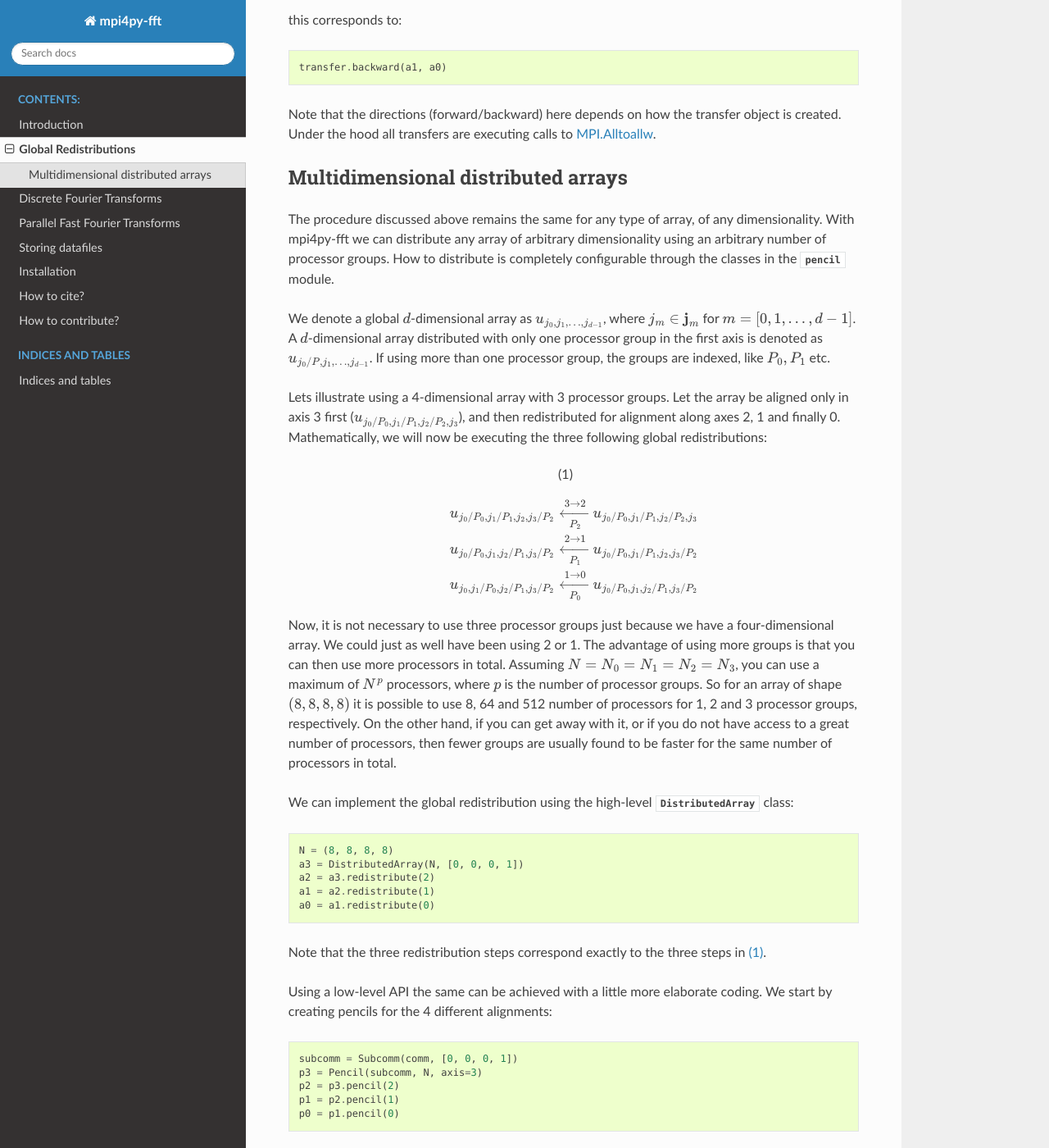
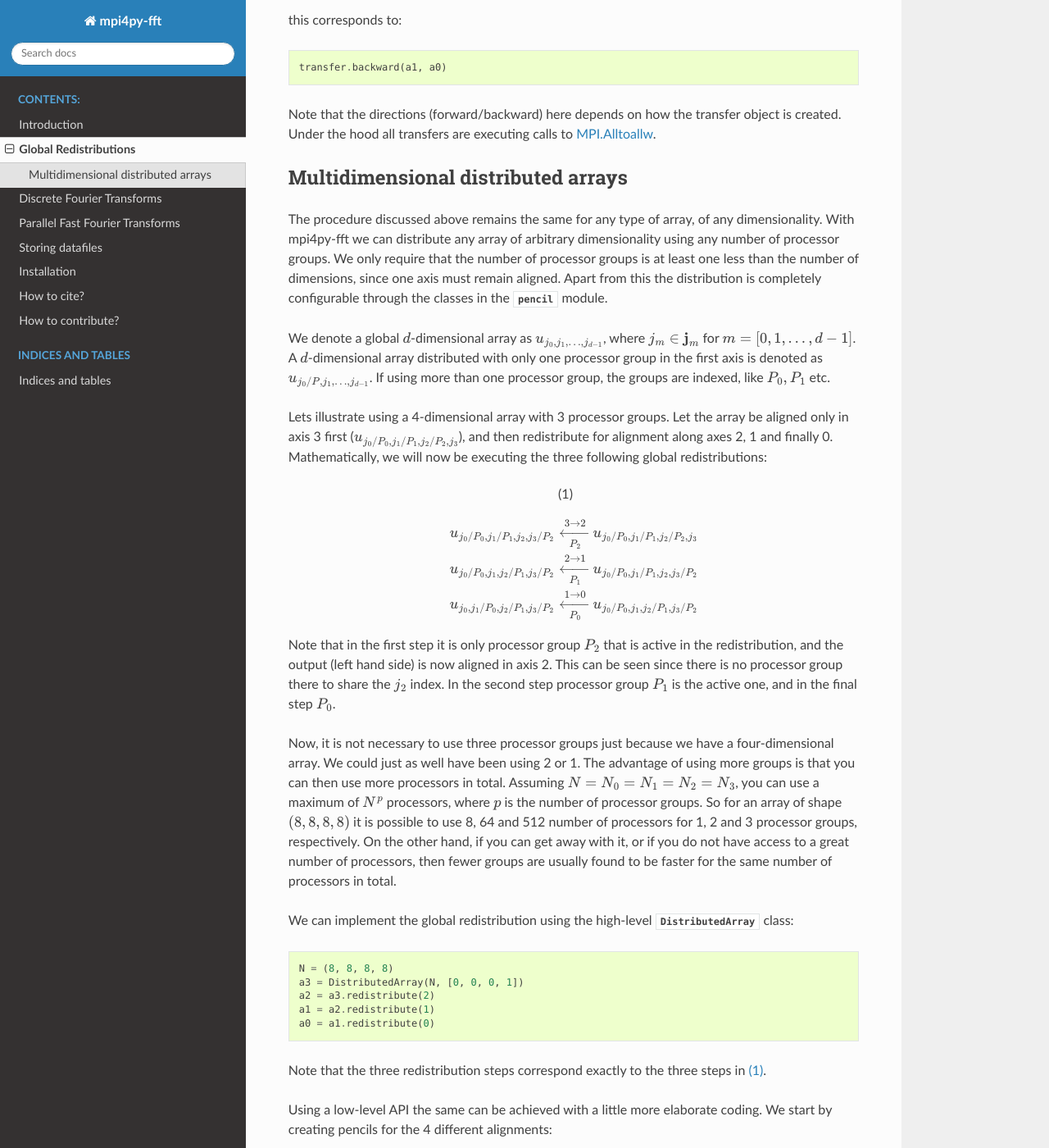
Before and after one commit to mpi4py/mpi4py-fft, a Sphinx documentation site: the page built from docs/source/global.rst, in a window 1280 px wide and 1400 px high, scrolled down 5152 px. Shown: the whole window at 82% size. Built offline with Sphinx 7.4.7 and the Read the Docs theme 2.0.0, drawn with Linux system fonts in a browser that asks for light colours; formulas are drawn with MathJax 3.

Commit message:
Working on documentation

```diff
--- a/docs/source/global.rst
+++ b/docs/source/global.rst
@@ -252,8 +252,10 @@ Multidimensional distributed arrays
 
 The procedure discussed above remains the same for any type of array, of any
 dimensionality. With mpi4py-fft we can distribute any array of arbitrary dimensionality
-using an arbitrary number of processor groups. How to distribute is completely
-configurable through the classes in the :mod:`.pencil` module.
+using any number of processor groups. We only require that the number of processor
+groups is at least one less than the number of dimensions, since one axis must
+remain aligned. Apart from this the distribution is completely configurable through
+the classes in the :mod:`.pencil` module.
 
 We denote a global :math:`d`-dimensional array as :math:`u_{j_0, j_1, \ldots, j_{d-1}}`,
 where :math:`j_m\in\textbf{j}_m` for :math:`m=[0, 1, \ldots, d-1]`.
@@ -263,7 +265,7 @@ than one processor group, the groups are indexed, like :math:`P_0, P_1` etc.
 
 Lets illustrate using a 4-dimensional array with 3 processor groups. Let the
 array be aligned only in axis 3 first (:math:`u_{j_0/P_0, j_1/P_1, j_2/P_2, j_3}`),
-and then redistributed for alignment along axes 2, 1 and finally 0. Mathematically,
+and then redistribute for alignment along axes 2, 1 and finally 0. Mathematically,
 we will now be executing the three following global redistributions:
 
 .. math::
@@ -272,6 +274,13 @@ we will now be executing the three following global redistributions:
     u_{j_0/P_0, j_1/P_1, j_2, j_3/P_2} \xleftarrow[P_2]{3 \rightarrow 2}  u_{j_0/P_0, j_1/P_1, j_2/P_2, j_3} \\
     u_{j_0/P_0, j_1, j_2/P_1, j_3/P_2} \xleftarrow[P_1]{2 \rightarrow 1}  u_{j_0/P_0, j_1/P_1, j_2, j_3/P_2} \\
     u_{j_0, j_1/P_0, j_2/P_1, j_3/P_2} \xleftarrow[P_0]{1 \rightarrow 0}  u_{j_0/P_0, j_1, j_2/P_1, j_3/P_2}
+
+Note that in the first step it is only processor group :math:`P_2` that is
+active in the redistribution, and the output (left hand side) is now aligned
+in axis 2. This can be seen since there is no processor group there to
+share the :math:`j_2` index.
+In the second step processor group :math:`P_1` is the active one, and
+in the final step :math:`P_0`.
 
 Now, it is not necessary to use three processor groups just because we have a
 four-dimensional array. We could just as well have been using 2 or 1. The advantage
--- a/docs/source/installation.rst
+++ b/docs/source/installation.rst
@@ -50,11 +50,13 @@ any version of mpi4py-fft hosted on `pypi`_ using `pip`_
 
     pip install mpi4py-fft
 
-whereas the following will install the latest version from github
+whereas either one of the following will install the latest version
+from github
 
 ::
 
     pip install git+https://bitbucket.org/mpi4py/mpi4py-fft@master
+    pip install https://bitbucket.org/mpi4py/mpi4py-fft/get/master.zip
 
 You can also build mpi4py-fft yourselves from the top directory,
 after cloning or forking
```
Also changed, not shown: other parts of docs/source/installation.rst (+1 -1 lines), docs/source/howtocite.rst (+5 -5 lines), 1 other file.
